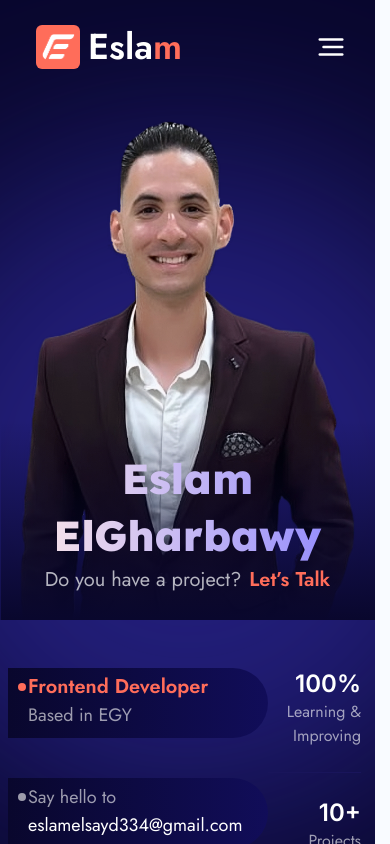
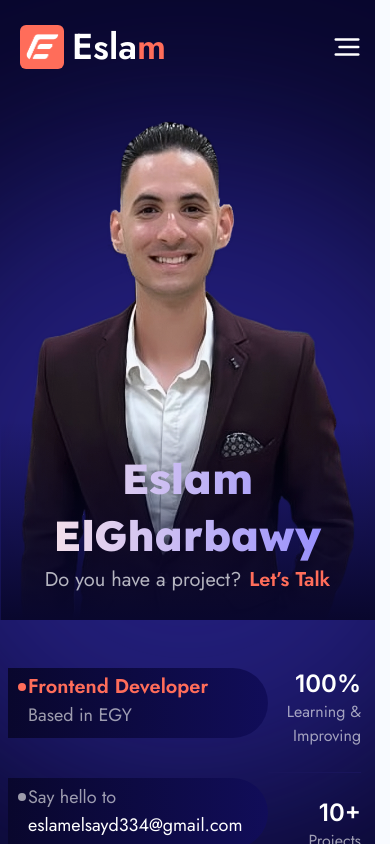
Before and after one commit to EslamElgharbawy/Portfolio, a React (Vite) app: page / in a window 390 px wide. Shown: the top 844 px of the page. Built offline with nearby package versions, Linux system fonts and the light colour scheme.

Commit message:
update on

```diff
--- a/src/Components/MyNavbar/MyNavbar.jsx
+++ b/src/Components/MyNavbar/MyNavbar.jsx
@@ -48,7 +48,7 @@ export function MyNavbar() {
 
   return (
     <Navbar
-      className={`Nav px-0 md:px-4 py-6 bg-transparent fixed top-0 left-0 w-full z-50 transition-all duration-300 ease-linear
+      className={`Nav !px-0 md:px-4 py-6 bg-transparent fixed top-0 left-0 w-full z-50 transition-all duration-300 ease-linear
         ${NavBG ? "bg-black  shadow-lg" : "bg-transparent"} ${show ? "translate-y-0" : "-translate-y-full"}`}
     >
       <NavbarBrand>
@@ -124,9 +124,7 @@ export function MyNavbar() {
             key={id}
             href={`#${id}`}
             className={`font-normal text-lg transition-all duration-300  ${
-              active == id
-                ? "text-second"
-                : "text-[#b5b5c0] hover:text-second"
+              active == id ? "text-second" : "text-[#b5b5c0] hover:text-second"
             }`}
           >
             {id}
@@ -134,7 +132,7 @@ export function MyNavbar() {
         ))}
       </div>
 
-        <AnimatePresence mode="wait">
+      <AnimatePresence mode="wait">
         {isOpen && (
           <motion.div
             initial={{ height: 0 }}
```
